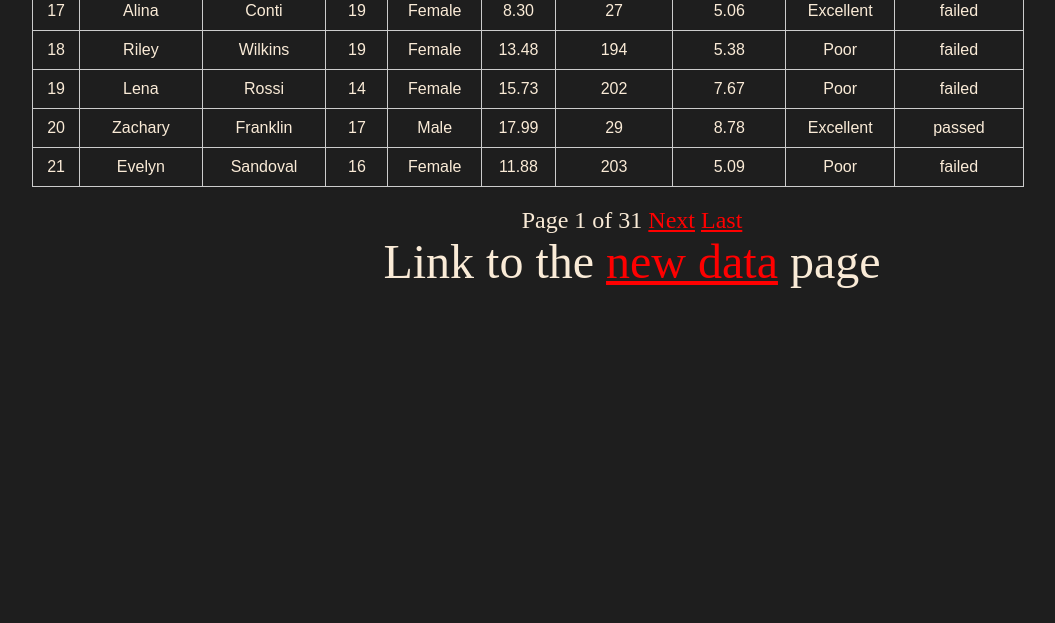
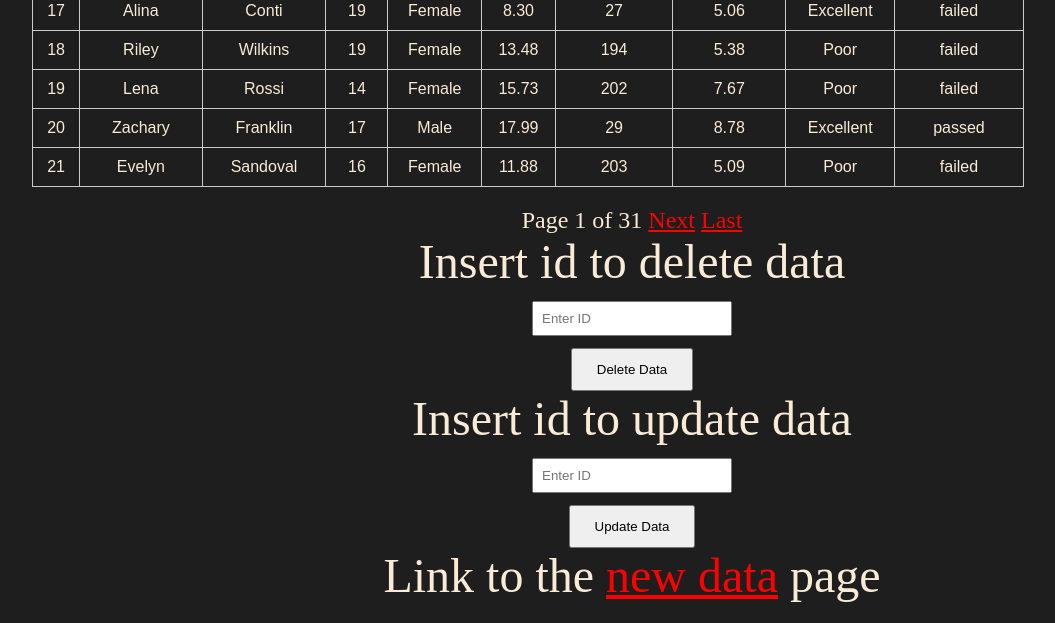
Before and after one commit to IlDraghio/dj_site, a Django app: page /dataset/dataset/ in a window 1280 px wide. Shown: the part 1106-1729 px from the top of the page, without its empty margins (8-1063 px from the left). Before the commit the page ends 1394 px from the top, so only its background shows below. Run offline with Django 5.2, Linux system fonts and the light colour scheme; a user stored in the database is signed in; data comes from the database, SQL or seed files in the repository; both versions use the stored data as it was after the commit.

Commit message:
Added button to update and delete data on the dataset page

```diff
--- a/project/dataset/forms.py
+++ b/project/dataset/forms.py
@@ -29,3 +29,11 @@ class Searchdata_form(forms.Form):
     final_outcome =	forms.ChoiceField(required=False, label='F_outcome',choices=[('','Any'),
                                                                                 ('failed', 'Failed'),
                                                                                 ('passed', 'Passed')])
+
+class Delete_data_form(forms.Form):
+    id = forms.IntegerField(required=True)
+
+class Update_data_form(forms.ModelForm):
+    class Meta:
+        model = Data
+        exclude = ['user','id','final_outcome']
--- a/project/dataset/models.py
+++ b/project/dataset/models.py
@@ -18,7 +18,7 @@ class Data(models.Model):
     final_outcome =	models.CharField()
 
     def save(self, *args, **kwargs):  # Override save() to define final_outcome based on other fields
-        if self.average_grade <= 5.3 or self.absences >= 220 or self.behavior == 'Poor':
+        if self.average_grade <= 5 or self.absences >= 220 or self.behavior == 'Poor':
             self.final_outcome = 'failed'
         else:
             self.final_outcome = 'passed'
--- a/project/dataset/templates/dataset/dataset.html
+++ b/project/dataset/templates/dataset/dataset.html
@@ -11,5 +11,16 @@
     <p style = text-size: 1.5rem > Search </p>
     {% include 'partials/search_data.html' with form=search_data_form %}
     {% include 'partials/table_data.html' %}
+    {% include 'partials/delete_data.html' %}
+    {% include 'partials/update_data.html' %}
+    {% if messages %}
+    <ul class="messages" style="list-style:none; padding:0; text-align:center;">
+    {% for message in messages %}
+        <li {% if message.tags %} class="{{ message.tags }}" {% endif %}>
+        {{ message }}
+        </li>
+    {% endfor %}
+    </ul>
+{% endif %}
     <p>Link to the <a href="{% url 'new_data' %}">new data</a> page</p>
 {% endblock content %}
--- /dev/null
+++ b/project/dataset/templates/partials/delete_data.html
@@ -0,0 +1,6 @@
+<p>Insert id to delete data </p>
+<form method="post" action="{% url 'delete_data' %}">
+    {% csrf_token %}
+    <input type="text" name="id_to_delete" placeholder="Enter ID" required style = "display: block; margin: 12px auto; padding: 8px; width: 200px;">
+    <button name = "delete_data" style="display: block; margin-left: auto; margin-right: auto; padding: 12px 24px; top-bottom 12px, left-right 24px;">Delete Data</button>
+</form>
--- /dev/null
+++ b/project/dataset/templates/partials/update_data.html
@@ -0,0 +1,5 @@
+<p>Insert id to update data </p>
+<form method="get" action="{% url 'update_data' %}">
+    <input type="text" name="id" placeholder="Enter ID" required style = "display: block; margin: 12px auto; padding: 8px; width: 200px;">
+    <button name = "update_data" style="display: block; margin-left: auto; margin-right: auto; padding: 12px 24px; top-bottom 12px, left-right 24px;">Update Data</button>
+</form>
--- a/project/dataset/urls.py
+++ b/project/dataset/urls.py
@@ -5,4 +5,6 @@ urlpatterns = [
     path('dataset/',views.dataset_view, name= 'dataset'),
     path('new_data/',views.newdata_view, name= 'new_data'),
     path('mass_data/', views.massdata_view, name='mass_data'),
+    path('delete_data/', views.delete_data_view, name='delete_data'),
+    path('update_data/', views.update_data_view, name='update_data'),
 ]
--- a/project/dataset/views.py
+++ b/project/dataset/views.py
@@ -1,10 +1,10 @@
-from django.shortcuts import render,redirect
+from django.shortcuts import render,redirect,get_object_or_404
 from django.contrib import messages
 from django.core.paginator import Paginator
-from urllib.parse import urlencode
 from django.contrib.auth.decorators import login_required
 from .forms import *
 from .utils import mass_data_generation,search_data
+from .models import Data
 
 @login_required(login_url="login")
 def dataset_view(request):
@@ -66,3 +66,37 @@ def massdata_view(request):
         massdata_form = Massdata_form()
 
     return render(request, 'partials/mass_data.html', {'form': massdata_form})
+
+def delete_data_view(request):
+    if request.method == 'POST':
+        pk = request.POST.get('id_to_delete')
+        try:
+            data = get_object_or_404(Data, pk=pk)
+            data.delete()
+            messages.success(request, 'Student deleted successfully!')
+        except Exception as e:
+            messages.error(request, 'No data found with that ID.')
+        return redirect('dataset')
+    return render(request, 'dataset/dataset.html')
+
+def update_data_view(request):
+    pk = request.GET.get('id') or request.POST.get('id')
+    if not pk:
+        messages.error(request, 'No ID provided.')
+        return redirect('dataset')
+
+    try:
+        data = get_object_or_404(Data, pk=pk)
+    except Exception as e:
+        messages.error(request, 'No data found with that ID.')
+        return redirect("dataset")
+
+    if request.method == 'POST' and 'id_to_update' not in request.POST:
+        update_form = Update_data_form(request.POST, instance=data)
+        if update_form.is_valid():
+            update_form.save()
+            messages.success(request, "Data updated successfully!")
+            return redirect('dataset')
+    else:
+        update_form = Update_data_form(instance=data)
+    return render(request, 'update_data/update_data.html', {'update_form': update_form, 'data': data})
```
Also changed, not shown: project/dataset/templates/update_data/update_data.html (added, +25 -0 lines), project/db.sqlite3.
